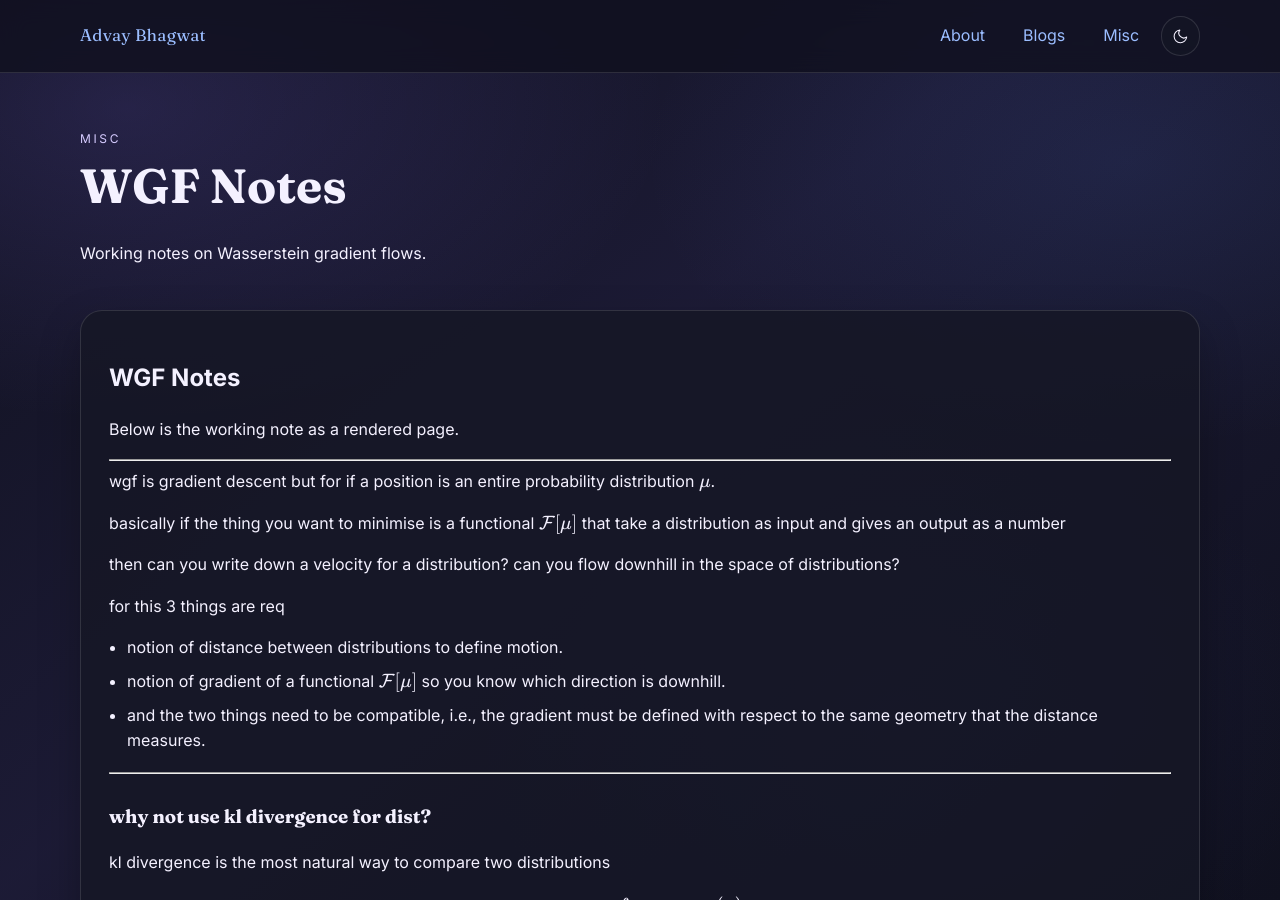
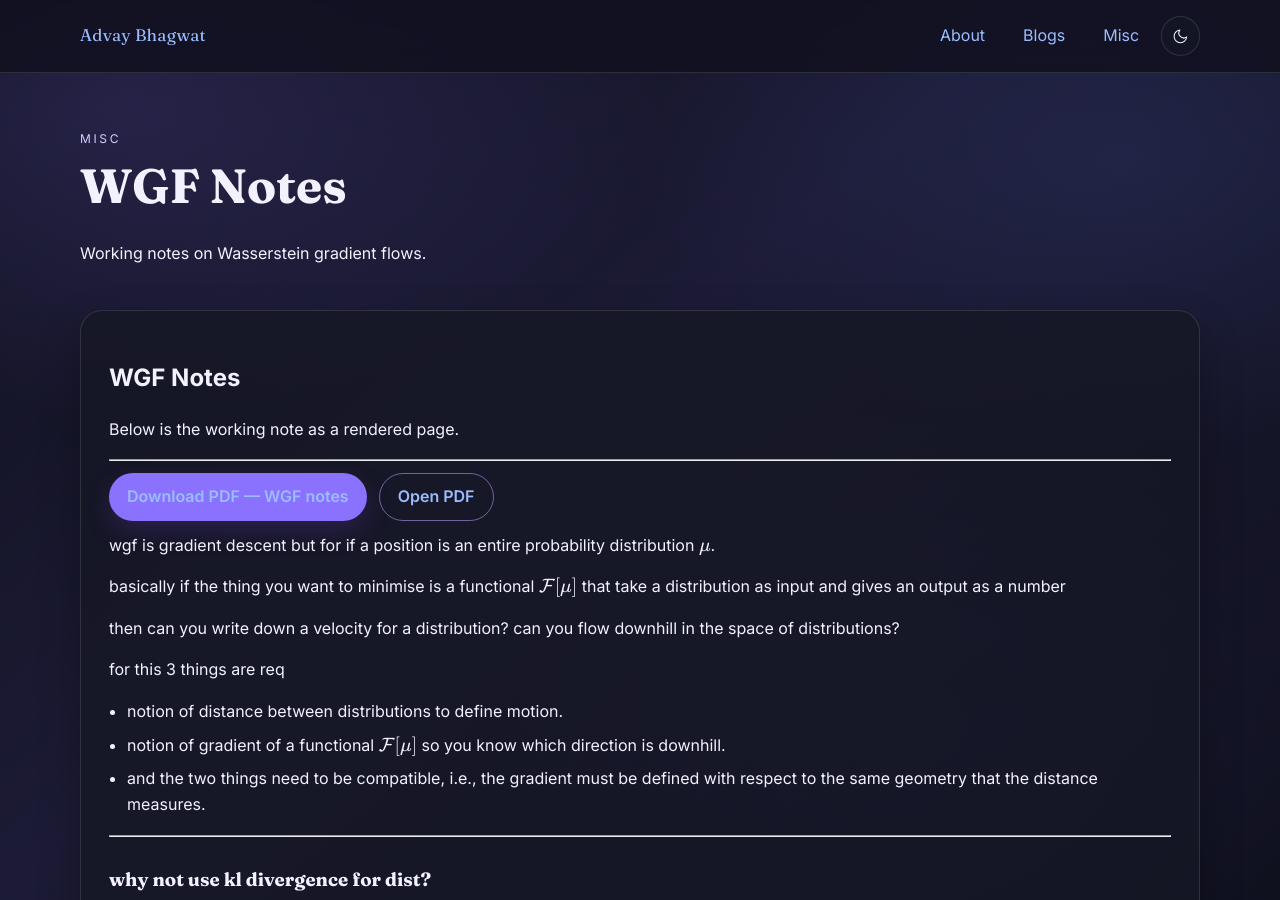
Before and after one commit to eclipse1605/eclipse1605.github.io, a Jekyll site: the page built from misc/notes-of-wgf.md, in a window 1280 px wide and 900 px high. Built offline with Jekyll 4.4.1, drawn with Linux system fonts in a browser that asks for light colours; nearby versions of some CDN libraries.

Commit message:
added wgf notes pdf

```diff
--- a/misc/notes-of-wgf.md
+++ b/misc/notes-of-wgf.md
@@ -13,6 +13,11 @@ source: /misc/notes-of-wgf.md
 Below is the working note as a rendered page.
 
 ---
+
+<div class="hero-links" style="margin:12px 0;">
+  <a class="btn" href="/misc/notes%20of%20wgf.pdf" download>Download PDF — WGF notes</a>
+  <a class="btn ghost" href="/misc/notes%20of%20wgf.pdf" target="_blank" rel="noopener">Open PDF</a>
+</div>
 
 wgf is gradient descent but for if a position is an entire probability distribution $\mu$.
 
```
Also changed, not shown: 1 other file.
